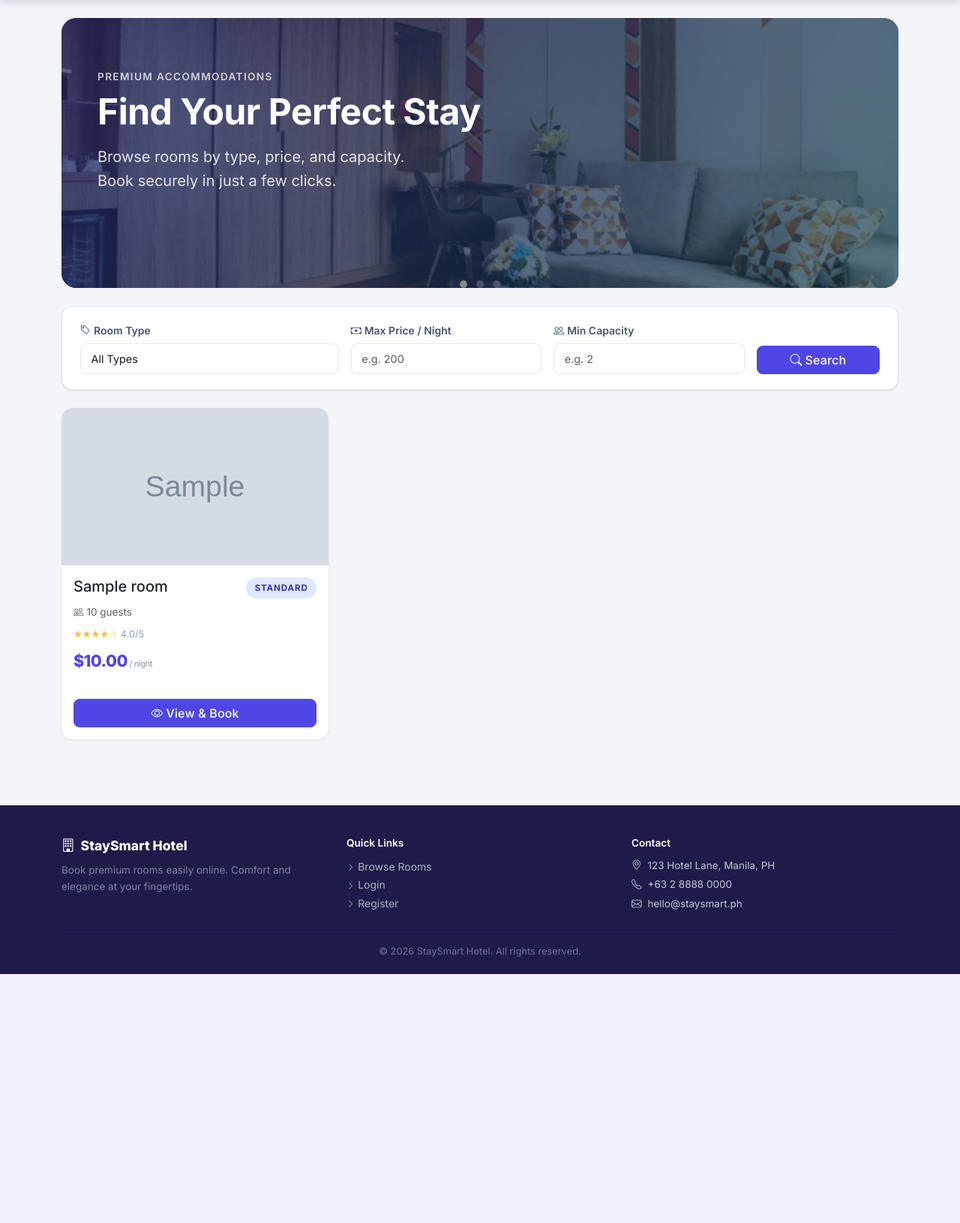
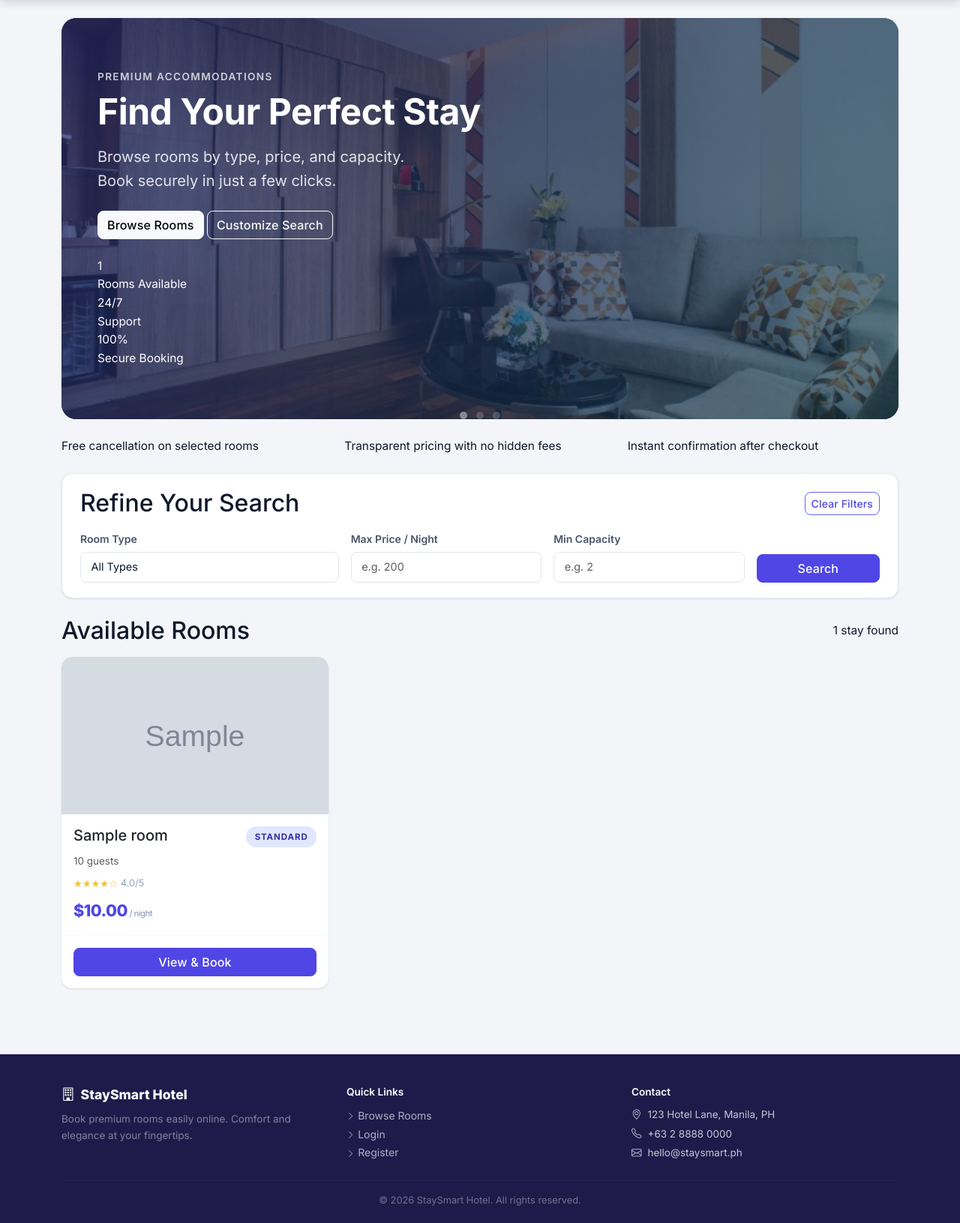
Before and after one commit to AldrianLoberiano/hotel_reservation, a Django app: page /rooms/ in a window 1280 px wide. Shown: the part 65-1696 px from the top of the page at 75% size. Before the commit the page ends 1364 px from the top, so only its background shows below. Run offline with Django 5.2, Linux system fonts and the light colour scheme; tables that the repository leaves empty hold one stand-in row (values such as "Sample post"); grey boxes marked "Sample" are stand-in pictures.

Commit message:
Update room_list.html

```diff
--- a/reservations/templates/reservations/room_list.html
+++ b/reservations/templates/reservations/room_list.html
@@ -30,38 +30,78 @@
             <p class="text-white mb-2" style="font-size:.85rem;opacity:.75;text-transform:uppercase;letter-spacing:.1em;font-weight:600;">Premium Accommodations</p>
             <h1 class="display-5 fw-bold mb-3">Find Your Perfect Stay</h1>
             <p class="lead mb-0">Browse rooms by type, price, and capacity.<br>Book securely in just a few clicks.</p>
+            <div class="hero-actions mt-4">
+                <a href="#rooms" class="btn btn-light btn-hero-primary">Browse Rooms</a>
+                <a href="#filter" class="btn btn-outline-light btn-hero-secondary">Customize Search</a>
+            </div>
+            <div class="hero-metrics mt-4">
+                <div class="hero-metric-item">
+                    <div class="hero-metric-value">{{ rooms|length }}</div>
+                    <div class="hero-metric-label">Rooms Available</div>
+                </div>
+                <div class="hero-metric-item">
+                    <div class="hero-metric-value">24/7</div>
+                    <div class="hero-metric-label">Support</div>
+                </div>
+                <div class="hero-metric-item">
+                    <div class="hero-metric-value">100%</div>
+                    <div class="hero-metric-label">Secure Booking</div>
+                </div>
+            </div>
+        </div>
+    </div>
+</section>
+
+<section class="trust-strip mb-4">
+    <div class="row g-3">
+        <div class="col-md-4">
+            <div class="trust-card h-100">Free cancellation on selected rooms</div>
+        </div>
+        <div class="col-md-4">
+            <div class="trust-card h-100">Transparent pricing with no hidden fees</div>
+        </div>
+        <div class="col-md-4">
+            <div class="trust-card h-100">Instant confirmation after checkout</div>
         </div>
     </div>
 </section>
 
 <!-- Filter Bar -->
-<div class="filter-bar mb-4">
+<div class="filter-bar mb-4" id="filter">
+    <div class="d-flex flex-wrap justify-content-between align-items-center gap-2 mb-3">
+        <h2 class="filter-title mb-0">Refine Your Search</h2>
+        <a href="{% url 'room_list' %}" class="btn btn-outline-primary btn-sm">Clear Filters</a>
+    </div>
     <form method="get" class="row g-3 align-items-end">
         <div class="col-md-4">
-            <label class="form-label"><i class="bi bi-tag me-1"></i>Room Type</label>
+            <label class="form-label">Room Type</label>
             {{ filter_form.room_type }}
         </div>
         <div class="col-md-3">
-            <label class="form-label"><i class="bi bi-cash me-1"></i>Max Price / Night</label>
+            <label class="form-label">Max Price / Night</label>
             {{ filter_form.max_price }}
         </div>
         <div class="col-md-3">
-            <label class="form-label"><i class="bi bi-people me-1"></i>Min Capacity</label>
+            <label class="form-label">Min Capacity</label>
             {{ filter_form.capacity }}
         </div>
         <div class="col-md-2 d-grid">
-            <button class="btn btn-primary" type="submit"><i class="bi bi-search me-1"></i>Search</button>
+            <button class="btn btn-primary" type="submit">Search</button>
         </div>
     </form>
 </div>
 
 <!-- Room Grid -->
-<div class="row g-4">
+<div class="d-flex flex-wrap justify-content-between align-items-center gap-2 mb-3">
+    <h2 class="room-grid-title mb-0">Available Rooms</h2>
+    <p class="room-grid-count mb-0">{{ rooms|length }} stay{{ rooms|length|pluralize }} found</p>
+</div>
+<div class="row g-4" id="rooms">
     {% for room in rooms %}
     <div class="col-md-6 col-lg-4">
-        <div class="card card-hover h-100 border-0 overflow-hidden">
+        <div class="card room-card h-100 border-0 overflow-hidden">
             <img
-                src="{% if room.image %}{{ room.image.url }}{% else %}{% static 'images/ocean_view_suite.jpg' %}{% endif %}"
+                src="{% if room.image %}{{ room.image.url }}{% else %}{% static 'images/room-placeholder.svg' %}{% endif %}"
                 class="room-image"
                 alt="{{ room.name }}"
             >
@@ -72,7 +112,7 @@
                 </div>
 
                 <div class="d-flex gap-3 text-muted small mb-2">
-                    <span><i class="bi bi-people me-1"></i>{{ room.capacity }} guest{{ room.capacity|pluralize }}</span>
+                    <span>{{ room.capacity }} guest{{ room.capacity|pluralize }}</span>
                 </div>
 
                 {% if room.avg_rating %}
@@ -85,14 +125,14 @@
                     <span class="rating-count">{{ room.avg_rating|floatformat:1 }}/5</span>
                 </div>
                 {% else %}
-                <p class="small text-muted mb-2"><i class="bi bi-chat-square me-1"></i>No reviews yet</p>
+                <p class="small text-muted mb-2">No reviews yet</p>
                 {% endif %}
 
                 <div class="room-price mt-auto">${{ room.price }}<small> / night</small></div>
             </div>
             <div class="card-footer bg-transparent border-top border-light p-3">
                 <a href="{% url 'room_detail' room.id %}" class="btn btn-primary w-100">
-                    <i class="bi bi-eye me-1"></i>View &amp; Book
+                    View &amp; Book
                 </a>
             </div>
         </div>
```
